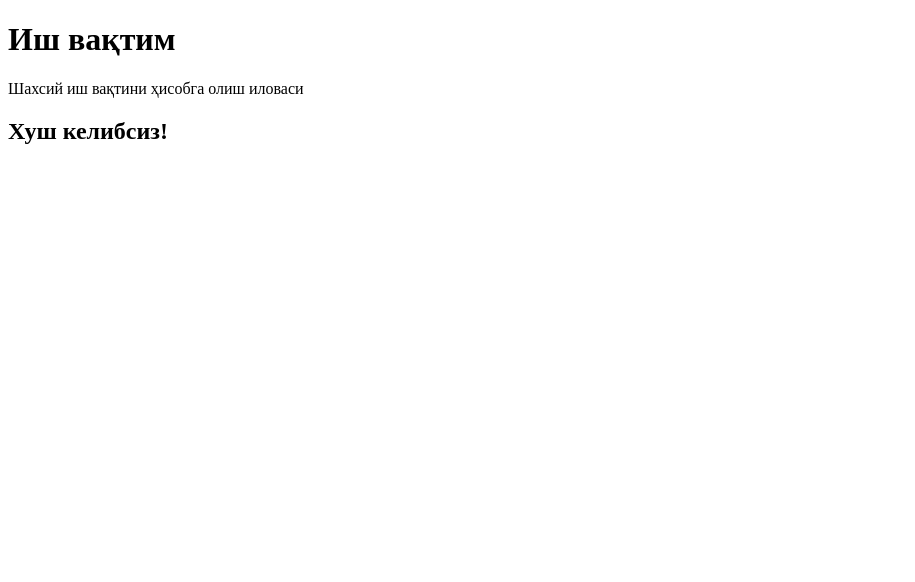
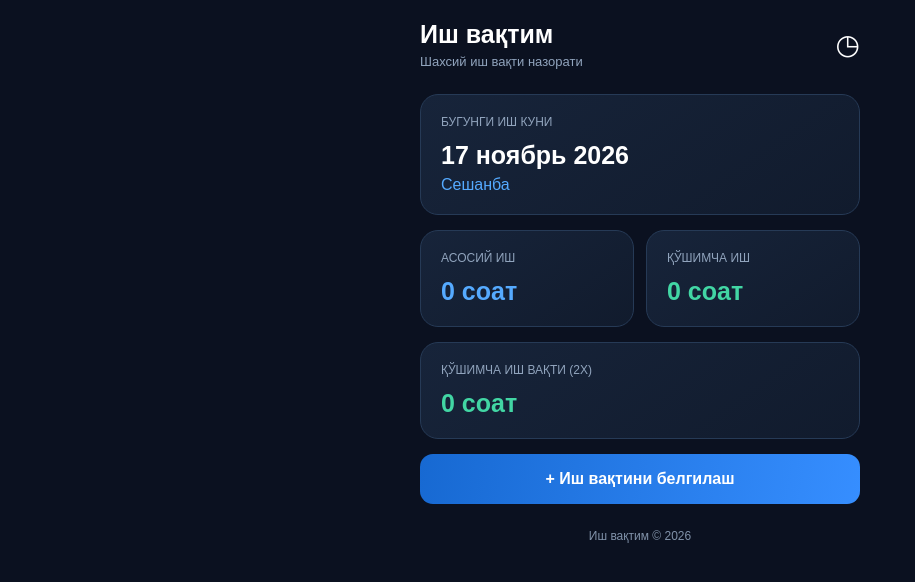
Before and after one commit to bahodir-ayat/ish-vaqtim, a plain HTML site: page index.html in a window 1280 px wide. Shown: the whole page, without its empty margins (0-915 px from the left). Drawn offline with Linux system fonts and the light colour scheme.

Commit message:
Refactor index.html structure and content
Create premium home page

```diff
--- a/index.html
+++ b/index.html
@@ -1,13 +1,78 @@
+
 <!DOCTYPE html>
 <html lang="uz">
 <head>
     <meta charset="UTF-8">
     <meta name="viewport" content="width=device-width, initial-scale=1.0">
+    <meta name="theme-color" content="#0b1120">
     <title>Иш вақтим</title>
+    <link rel="stylesheet" href="style.css">
 </head>
 <body>
-    <h1>Иш вақтим</h1>
-    <p>Шахсий иш вақтини ҳисобга олиш иловаси</p>
-    <h2>Хуш келибсиз!</h2>
+
+<div class="container">
+
+    <header class="header">
+        <div>
+            <div class="logo">Иш вақтим</div>
+            <div class="subtitle">Шахсий иш вақти назорати</div>
+        </div>
+        <div style="font-size:28px;">◷</div>
+    </header>
+
+    <section class="card">
+        <div class="card-title">БУГУНГИ ИШ КУНИ</div>
+        <div class="date" id="todayDate">--</div>
+        <div class="day" id="todayDay">--</div>
+    </section>
+
+    <div class="stats">
+        <section class="card">
+            <div class="card-title">АСОСИЙ ИШ</div>
+            <div class="stat-number blue" id="mainHours">0 соат</div>
+        </section>
+
+        <section class="card">
+            <div class="card-title">ҚЎШИМЧА ИШ</div>
+            <div class="stat-number green" id="extraHours">0 соат</div>
+        </section>
+    </div>
+
+    <section class="card">
+        <div class="card-title">ҚЎШИМЧА ИШ ВАҚТИ (2Х)</div>
+        <div class="stat-number green" id="doubleHours">0 соат</div>
+    </section>
+
+    <button onclick="alert('Иш вақтини қайд этиш функциясини кейинги босқичда қўшамиз!')">
+        + Иш вақтини белгилаш
+    </button>
+
+    <div class="footer">
+        Иш вақтим © 2026
+    </div>
+
+</div>
+
+<script>
+const now = new Date();
+
+const days = [
+    "Якшанба", "Душанба", "Сешанба",
+    "Чоршанба", "Пайшанба", "Жума", "Шанба"
+];
+
+const months = [
+    "январь", "февраль", "март", "апрель",
+    "май", "июнь", "июль", "август",
+    "сентябрь", "октябрь", "ноябрь", "декабрь"
+];
+
+document.getElementById("todayDate").textContent =
+    now.getDate() + " " + months[now.getMonth()] + " " + now.getFullYear();
+
+document.getElementById("todayDay").textContent =
+    days[now.getDay()];
+</script>
+
 </body>
 </html>
```
